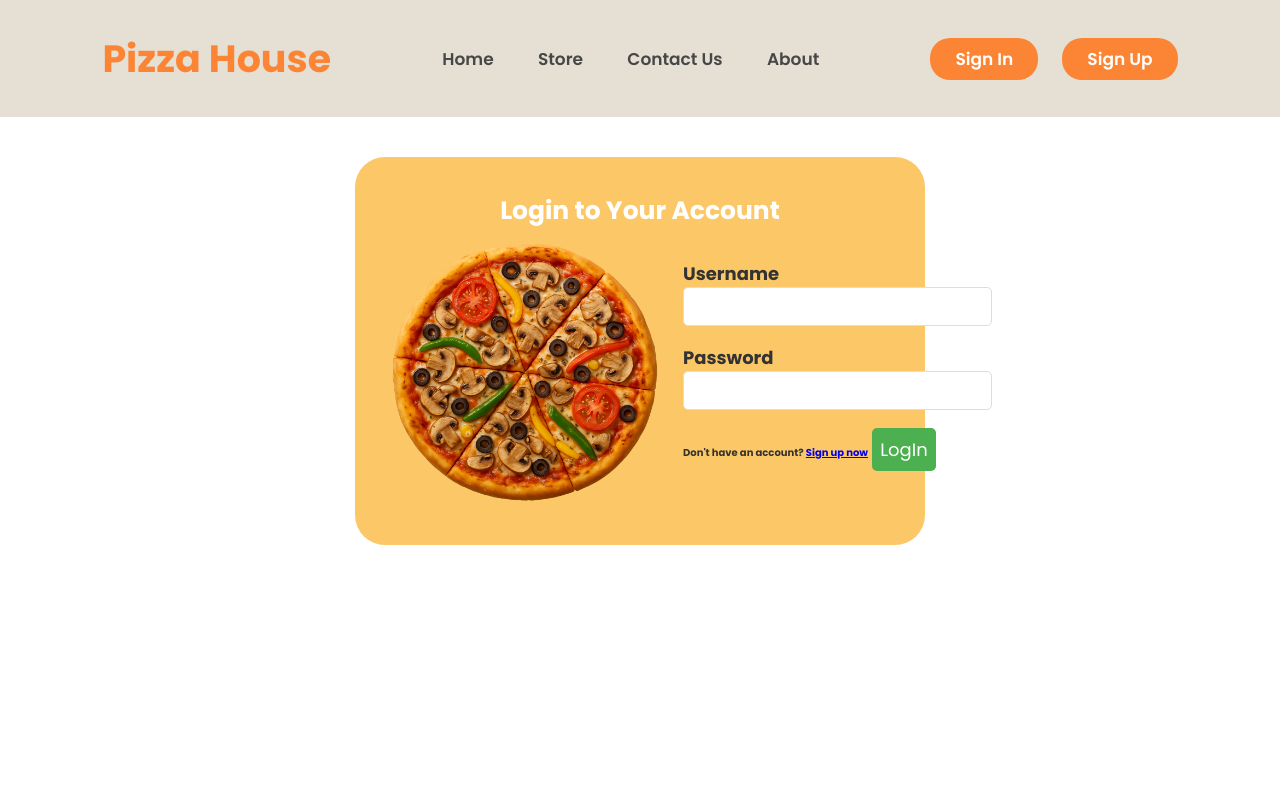
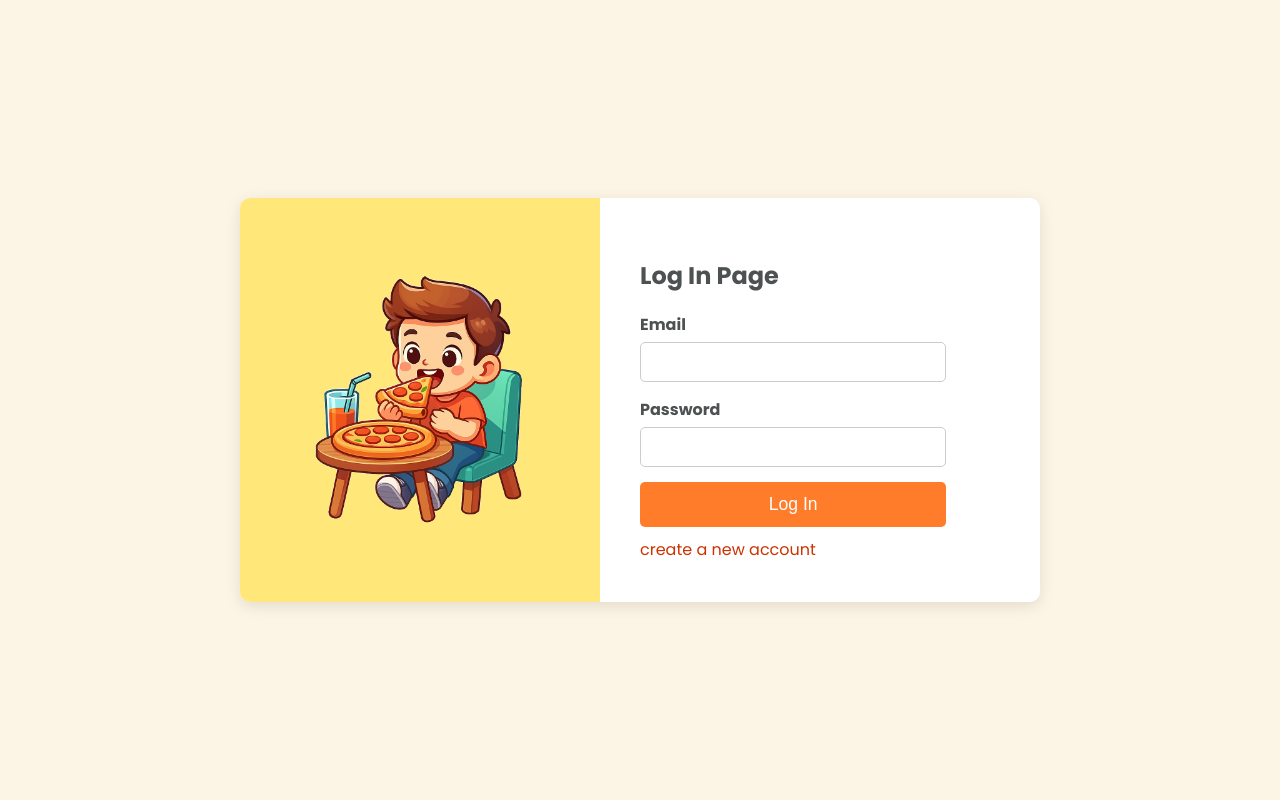
Before and after one commit to DinodDeshanjana/Pizza-Shop, a PHP site: page /login.php in a window 1280 px wide. Run offline with PHP 8.4, Linux system fonts and the light colour scheme.

Commit message:
Updated Login Page

```diff
--- a/login.php
+++ b/login.php
@@ -3,82 +3,116 @@
 <head>
     <meta charset="UTF-8">
     <meta name="viewport" content="width=device-width, initial-scale=1.0">
-    <title>Log in</title>
+    <title>Login Page</title>
+    <link href="https://fonts.googleapis.com/css2?family=Poppins:ital,wght@0,100;0,200;0,300;0,400;0,500;0,600;0,700;0,800;0,900;1,100;1,200;1,300;1,400;1,500;1,600;1,700;1,800;1,900&display=swap" rel="stylesheet">
     <style>
-       body{
-            background-color: #e5dfd4;
-        }
-        .loginmain{
-
-            background-color: #fcc867ff;
-            border-radius:30px;
-            width: 100%;
-            max-width: 570px;
-            margin: 40px auto;
-            padding:30px;
-        }
-    .loginform{
-        display:flex;
-    }
-.loginimage{
-    display:flex;
-}
-.loginheader{
-    text-align:center;
-    color:white;
-    font-size:25px;
-    margin:5px;
-}
-      .loginimage form label {
-            font-size: 18px;
-            text-align: left;
-            margin-bottom: 8px;
-            font-weight: bold;
-            color: #333;
-        }
-   .loginimage form input[type="email"],
-        .loginimage form input[type="password"] {
-            padding: 7px;
-            margin-bottom: 18px;
-            border: 1px solid #ddd;
-            border-radius: 5px;
-            font-size: 15px;
+        body{
+            font-family:Poppins;
+            background-color:#fcf5e5;
+            display:flex;
+            align-items:center;
+            justify-content:center;
+            height:100vh;
+            margin:0px;
         }
 
-              .loginimage form{
-                padding-top:25px;
-                padding-left:18px;
-              }
-                      .loginimage form input[type="submit"] {
-            background-color: #4CAF50;
-            color: white;
-            padding: 8px;
-            border: none;
-            border-radius: 5px;
-            font-size: 18px;
-            cursor: pointer;
-            transition: background-color 0.3s;
+        .login-container{
+            background:#fff;
+            border-radius:10px;
+            box-shadow: 0 4px 15px rgb(0,0,0,0.1);
+            display:flex;
+            overflow:hidden;
+            width:800px;
+            max-width:90%;
+        }
+
+        .image{
+            background-color: #ffe77aff;
+            padding:20px;
+            display:flex;
+            align-items:center;
+            justify-content:center;
+            width:40%;
+        }
+        .image img{
+            max-width:100%;
+            height:auto;
+        }
+
+        .form-section{
+            padding:40px;
+            color: #313435db;
+        }
+
+        .form-section label{
+            display:block;
+            margin-bottom:5px;
+            font-weight:bold;
+        }
+
+        .form-section input{
+            width:100%;
+            padding:10px;
+            margin-bottom:15px;
+            border:1px solid #ccc;
+            border-radius:5px;
+            font-size:1rem;
+            box-sizing: border-box;
+        }
+
+        .form-section button{
+            width:100%;
+            padding:12px;
+            background-color: #ff7c2bff;
+            color:white;
+            border:none;
+            border-radius:5px;
+            font-size:1.1rem;
+            cursor:pointer;
+            box-sizing: border-box;
+        }
+        .form-section .links{
+            margin-top:10px;
+            text-align:left;
+        }
+        .form-section .links a {
+            color:#cc3300;
+            text-decoration:none;
+        }
+
+        @media (max-width: 600px){
+            .login-container{
+                flex-direction:column;
+            }
+            .image, .form-section{
+                width:100%;
+        }
+        .form-section{
+            padding:20px;
         }
     </style>
-
 </head>
 <body>
-    <?php
-        include "nav.php";
-    ?>
 
-    <div class="loginmain">
-        <h3 class="loginheader">Login to Your Account</h3>
-        <div class="loginimage">
-            <img src="p.png" width="280px">
+
+    <div class="login-container">
+        <div class="image">
+            <img src="loginimage.png">
+        </div>
+        <div class="form-section">
+            <h2>Log In Page</h2>
             <form>
-                <label>Username</label><br>
-                <input type="email"><br>
-                <label>Password</label><br>
-                <input type="email"><br>
-                <label style="font-size:10px;">Don't have an account? <a href="#">Sign up now</a></label>
-                <input type="submit" value="LogIn">
-            </form>
+                <label>Email</label>
+                <input type="email" id="email" required>
+
+                <label>Password</label>
+                <input type="password" id="password" required>
+
+                <button type="submit">Log In</button>
+             </form>
+             <div class="links">
+             <a href="">create a new account</a>
+            </div>
         </div>
     </div>
 </body>
```
Also changed, not shown: loginimage.png (added).
